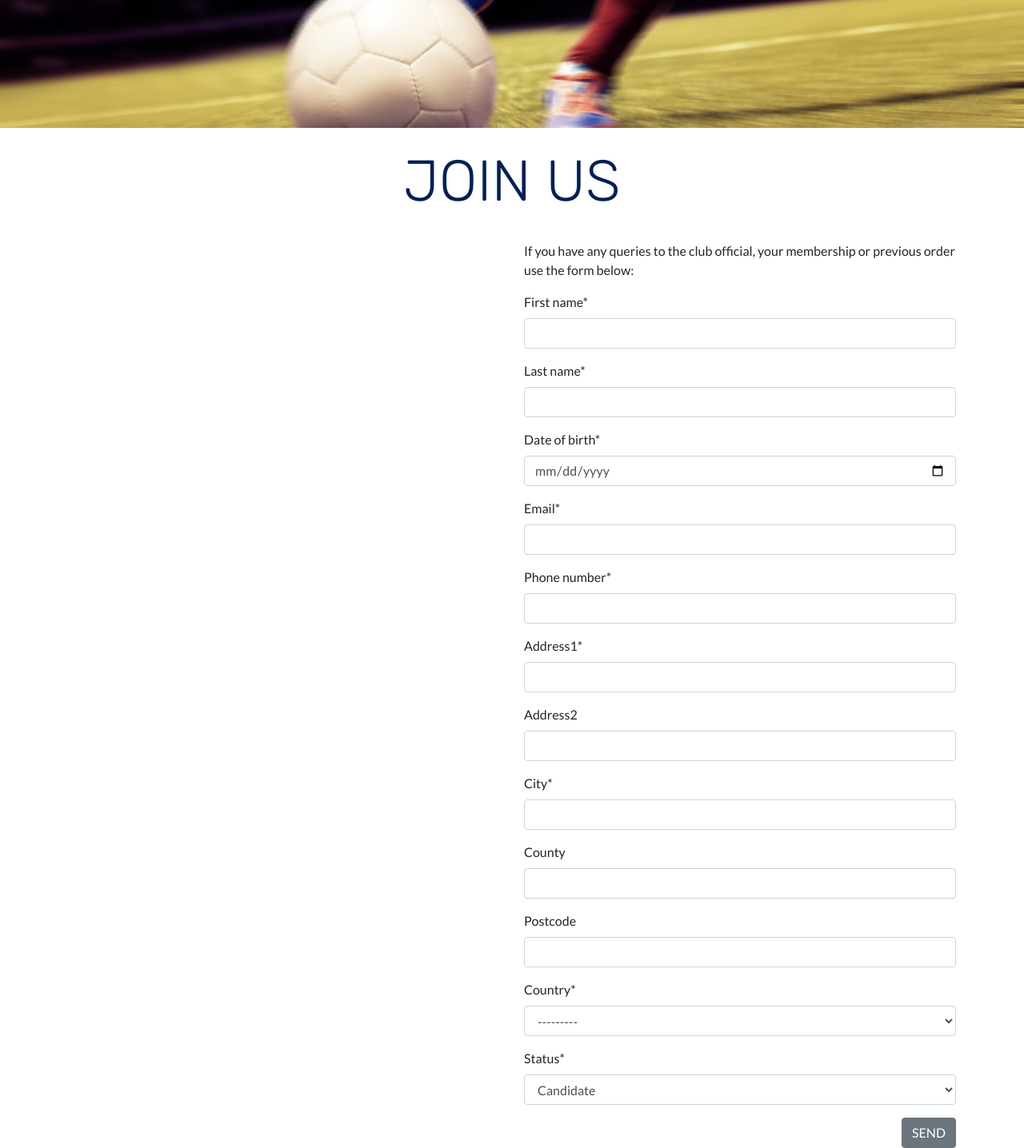
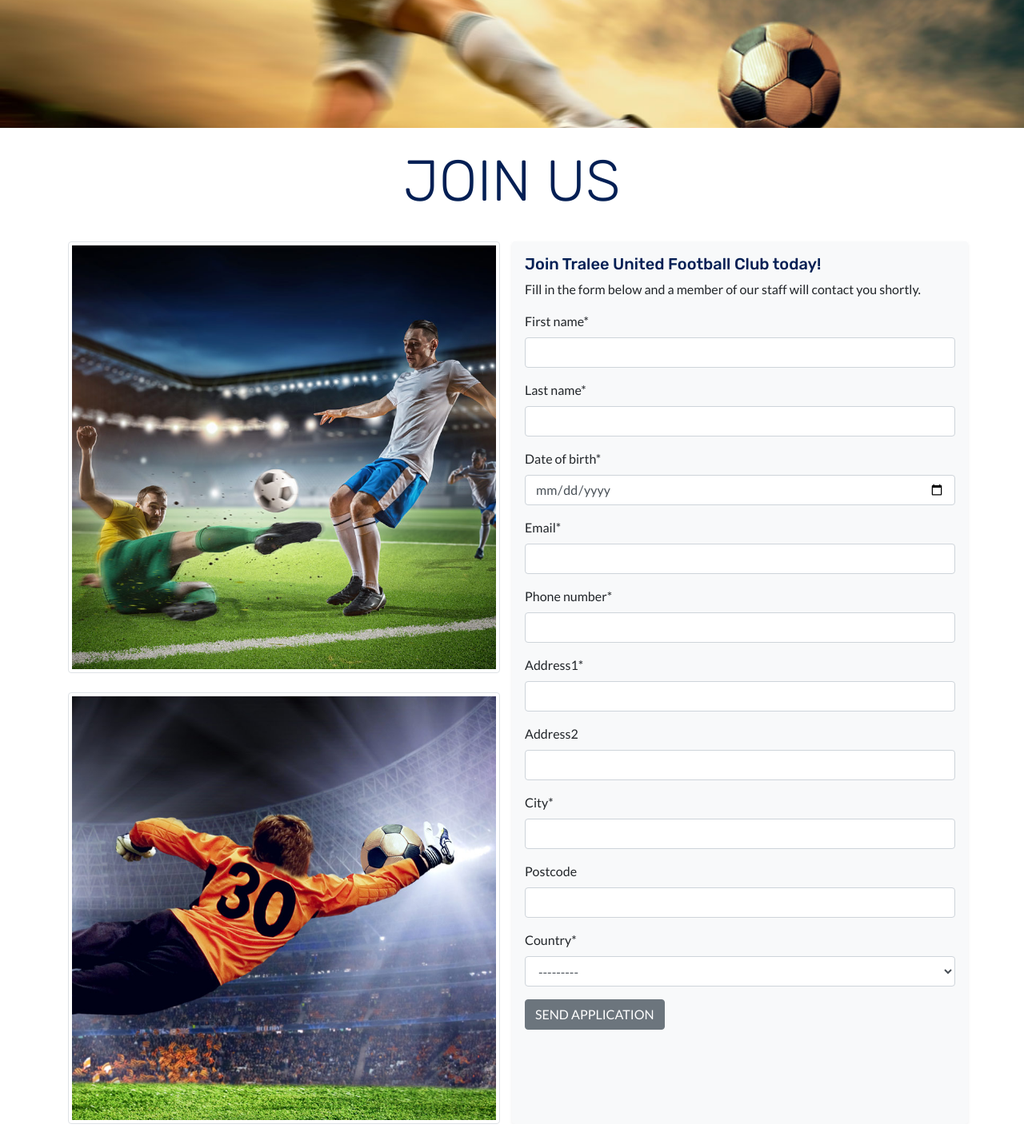
Before and after one commit to redlik/django_sportclub_m4, a Django app: page /join-us/ in a window 1280 px wide. Shown: the part 96-1532 px from the top of the page at 80% size. After the commit the page ends 1502 px from the top, so only its background shows below. Run offline with Django 3.2, Linux system fonts and the light colour scheme; some libraries are stand-ins or nearby versions; some web fonts are replaced.

Commit message:
Membership form styling and extra images added

```diff
--- a/pages/forms.py
+++ b/pages/forms.py
@@ -15,4 +15,5 @@ class ContactForm(forms.ModelForm):
 class MemberForm(forms.ModelForm):
     class Meta:
         model = Member
-        fields = "__all__"
+        fields = ['first_name', 'last_name', 'date_of_birth', 'email', 'phone_number', 'address1', 'address2', 'city',
+                  'postcode', 'country',]
--- a/pages/templates/pages/join_us.html
+++ b/pages/templates/pages/join_us.html
@@ -8,7 +8,7 @@
 {% block content %}
     <div class="container-fluid">
         <div class="row">
-            <img src="{% static 'images/banner-contact.jpg' %}" class="page-banner" alt="Tralee United Contact">
+            <img src="{% static 'images/membership-banner.jpg' %}" class="page-banner" alt="Tralee United Contact">
         </div>
     </div>
     <div class="container">
@@ -31,15 +31,19 @@
             </div>
         </div>
         <div class="row">
-            <div class="col-12 col-md-6">
-
+            <div class="col-12 col-md-6 order-md-1 order-2">
+                <img src="{% static 'images/membership1.jpg' %}" class="img-fluid img-thumbnail mb-4"
+                     alt="Tralee United Contact">
+                <img src="{% static 'images/membership2.jpg' %}" class="img-fluid img-thumbnail"
+                     alt="Tralee United Contact">
             </div>
-            <div class="col-12 col-md-6">
-                <p>If you have any queries to the club official, your membership or previous order use the form below:</p>
+            <div class="col-12 col-md-6 order-md-2 order-1 bg-light rounded shadow-sm p-3">
+                <h5>Join Tralee United Football Club today!</h5>
+                <p>Fill in the form below and a member of our staff will contact you shortly.</p>
                 <form class="mt-3" action="{% url 'pages:join_us' %}" method="POST" id="membership-form">
                     {% csrf_token %}
                     {{ form|crispy }}
-                    <button class="btn btn-secondary text-uppercase float-right">Send</button>
+                    <button class="btn btn-secondary text-uppercase float-left">Send Application</button>
                 </form>
             </div>
         </div>
```
Also changed, not shown: static/images/membership-banner.jpg (added), static/images/membership1.jpg (added), static/images/membership2.jpg (added). Lines whose indentation alone changed are shown as unchanged.
